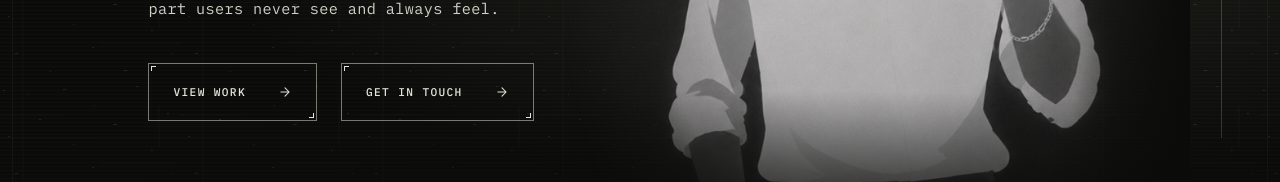
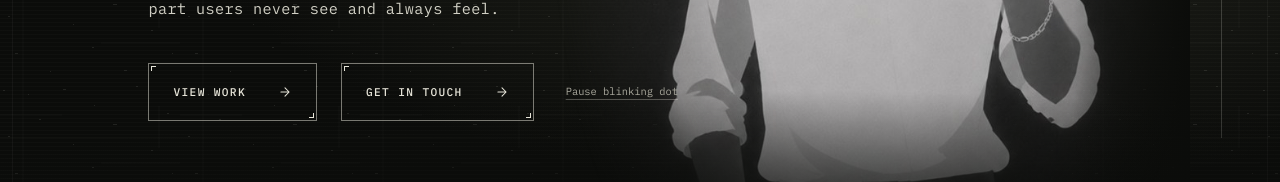
Before and after one commit to sunil-0701/My-Portfolio, a React (Vite) app: page / in a window 1280 px wide. Shown: the part 518-700 px from the top of the page. Built offline with nearby package versions, Linux system fonts and the light colour scheme.

Commit message:
feat: let visitors pause and resume the blinking name dot

```diff
--- a/scripts/check-motion.js
+++ b/scripts/check-motion.js
@@ -64,6 +64,12 @@ try {
     return { text: element.textContent, decorative: element.getAttribute('aria-hidden'), visible, hidden, stableWidth }
   })
   assert.deepEqual(period, { text: '.', decorative: 'true', visible: '1', hidden: '0', stableWidth: true })
+  await page.click('.blink-toggle')
+  assert.equal(await page.$eval('.blink-toggle', (button) => button.getAttribute('aria-pressed')), 'true')
+  assert.equal(await page.$eval('.name-period', (element) => getComputedStyle(element).opacity), '1')
+  assert.equal(await page.$eval('.name-period', (element) => element.getAnimations().length), 0)
+  await page.click('.blink-toggle')
+  assert.equal(await page.$eval('.name-period', (element) => element.getAnimations().length), 1)
 
   await page.mouse.move(0, 0)
   await page.mouse.move(1000, 500, { steps: 10 })
--- a/src/components/hero/HeroContent.jsx
+++ b/src/components/hero/HeroContent.jsx
@@ -1,3 +1,4 @@
+import { useState } from 'react'
 import { motion } from 'framer-motion'
 import Button, { ArrowRight } from '../ui/Button'
 import { SITE } from '../../config/site'
@@ -28,6 +29,7 @@ const nameVariant = {
 }
 
 export default function HeroContent({ ready = true }) {
+  const [blinkPaused, setBlinkPaused] = useState(false)
   return (
     <motion.div
       variants={stack}
@@ -55,7 +57,8 @@ export default function HeroContent({ ready = true }) {
           <span
             aria-hidden="true"
             className="name-period"
-            data-blinking={ready}
+            id="name-period"
+            data-blinking={ready && !blinkPaused}
           >.</span>
         </span>
       </motion.h1>
@@ -90,6 +93,15 @@ export default function HeroContent({ ready = true }) {
         <Button href={`mailto:${SITE.email}`} variant="outline" icon={<ArrowRight />}>
           Get in touch
         </Button>
+        <button
+          type="button"
+          className="blink-toggle min-h-11 items-center px-2 text-[0.65rem] text-muted underline decoration-paper/30 underline-offset-4 hover:text-paper"
+          aria-controls="name-period"
+          aria-pressed={blinkPaused}
+          onClick={() => setBlinkPaused((paused) => !paused)}
+        >
+          Pause blinking dot
+        </button>
       </motion.div>
     </motion.div>
   )
--- a/src/index.css
+++ b/src/index.css
@@ -141,12 +141,19 @@ html, body {
   margin-left: 0.04em;
 }
 
+.blink-toggle {
+  display: none;
+}
+
 @keyframes name-period-blink {
   0%, 100% { opacity: 1; }
   50% { opacity: 0; }
 }
 
 @media (prefers-reduced-motion: no-preference) {
+  .blink-toggle {
+    display: inline-flex;
+  }
   .name-period[data-blinking="true"] {
     animation: name-period-blink 1.2s steps(1, end) infinite;
   }
```
